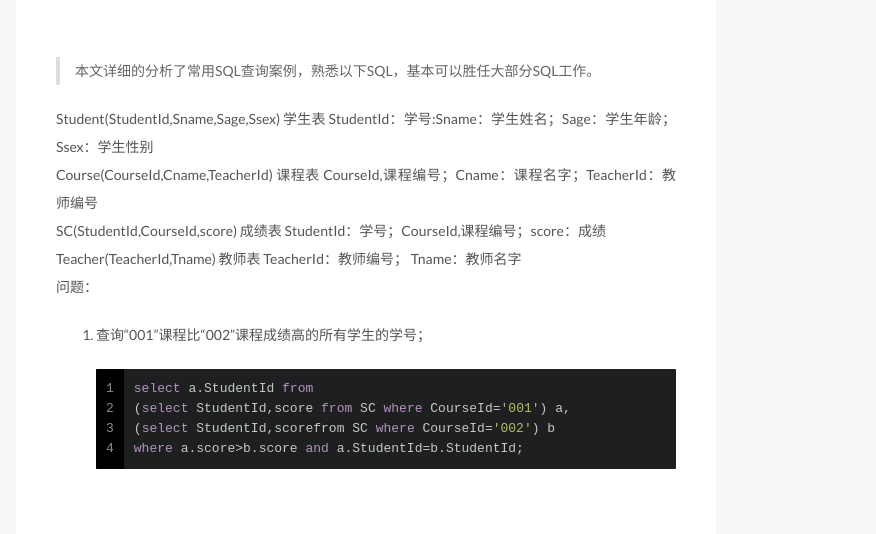
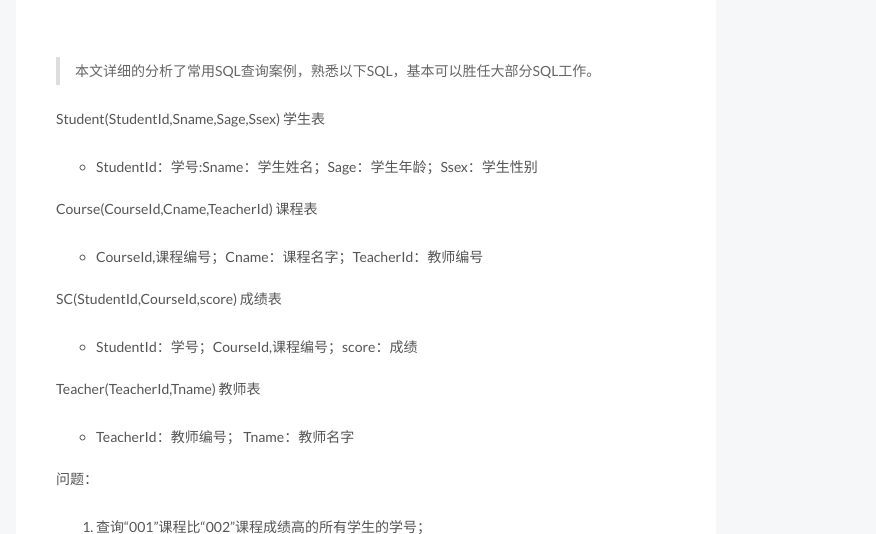
Before and after one commit to telinx/telinx.github.io, a plain HTML site: page 2017/04/04/聊聊SQL——SQL练习案例/index.html in a window 1280 px wide. Shown: the part 152-686 px from the top of the page, 404-1280 px from the left. Drawn offline with Linux system fonts and the light colour scheme; a web font is replaced by a local one.

Commit message:
Site updated: 2017-09-29 23:00:09

```diff
--- a/2017/04/04/聊聊SQL——SQL练习案例/index.html
+++ b/2017/04/04/聊聊SQL——SQL练习案例/index.html
@@ -108,7 +108,7 @@
 <meta property="og:site_name" content="Telinx|Tech">
 <meta property="og:description" content="本文详细的分析了常用SQL查询案例，熟悉以下SQL，基本可以胜任大部分SQL工作。">
 <meta property="og:locale" content="zh-Hans">
-<meta property="og:updated_time" content="2017-09-29T14:39:35.000Z">
+<meta property="og:updated_time" content="2017-09-29T14:57:40.000Z">
 <meta name="twitter:card" content="summary">
 <meta name="twitter:title" content="聊聊SQL——SQL练习案例">
 <meta name="twitter:description" content="本文详细的分析了常用SQL查询案例，熟悉以下SQL，基本可以胜任大部分SQL工作。">
@@ -416,7 +416,23 @@
 <p>本文详细的分析了常用SQL查询案例，熟悉以下SQL，基本可以胜任大部分SQL工作。</p>
 </blockquote>
 <a id="more"></a>
-<p>Student(StudentId,Sname,Sage,Ssex) 学生表   StudentId：学号:Sname：学生姓名；Sage：学生年龄；Ssex：学生性别<br>Course(CourseId,Cname,TeacherId) 课程表      CourseId,课程编号；Cname：课程名字；TeacherId：教师编号<br>SC(StudentId,CourseId,score) 成绩表                StudentId：学号；CourseId,课程编号；score：成绩<br>Teacher(TeacherId,Tname) 教师表                     TeacherId：教师编号； Tname：教师名字<br>问题：</p>
+<p>Student(StudentId,Sname,Sage,Ssex) 学生表   </p>
+<ul>
+<li>StudentId：学号:Sname：学生姓名；Sage：学生年龄；Ssex：学生性别</li>
+</ul>
+<p>Course(CourseId,Cname,TeacherId) 课程表      </p>
+<ul>
+<li>CourseId,课程编号；Cname：课程名字；TeacherId：教师编号</li>
+</ul>
+<p>SC(StudentId,CourseId,score) 成绩表                </p>
+<ul>
+<li>StudentId：学号；CourseId,课程编号；score：成绩</li>
+</ul>
+<p>Teacher(TeacherId,Tname) 教师表                     </p>
+<ul>
+<li>TeacherId：教师编号； Tname：教师名字</li>
+</ul>
+<p>问题：</p>
 <ol>
 <li><p>查询“001”课程比“002”课程成绩高的所有学生的学号；</p>
 <figure class="highlight sql"><table><tr><td class="gutter"><pre><div class="line">1</div><div class="line">2</div><div class="line">3</div><div class="line">4</div></pre></td><td class="code"><pre><div class="line"><span class="keyword">select</span> a.StudentId <span class="keyword">from</span> </div><div class="line">(<span class="keyword">select</span> StudentId,score <span class="keyword">from</span> SC <span class="keyword">where</span> CourseId=<span class="string">'001'</span>) a,</div><div class="line">(<span class="keyword">select</span> StudentId,scorefrom SC <span class="keyword">where</span> CourseId=<span class="string">'002'</span>) b</div><div class="line"><span class="keyword">where</span> a.score&gt;b.score <span class="keyword">and</span> a.StudentId=b.StudentId;</div></pre></td></tr></table></figure>
--- a/css/main.css
+++ b/css/main.css
@@ -1808,7 +1808,7 @@ pre .javascript .function {
   width: 4px;
   height: 4px;
   border-radius: 50%;
-  background: #207485;
+  background: #c771ed;
 }
 .links-of-blogroll {
   font-size: 13px;
```
Also changed, not shown: 2017/03/29/聊聊SQL——内查询示例1/index.html (+4 -4 lines), 2017/04/05/聊聊SQL——内查询示例2/index.html (+4 -4 lines), about/index.html (+5 -5 lines).
